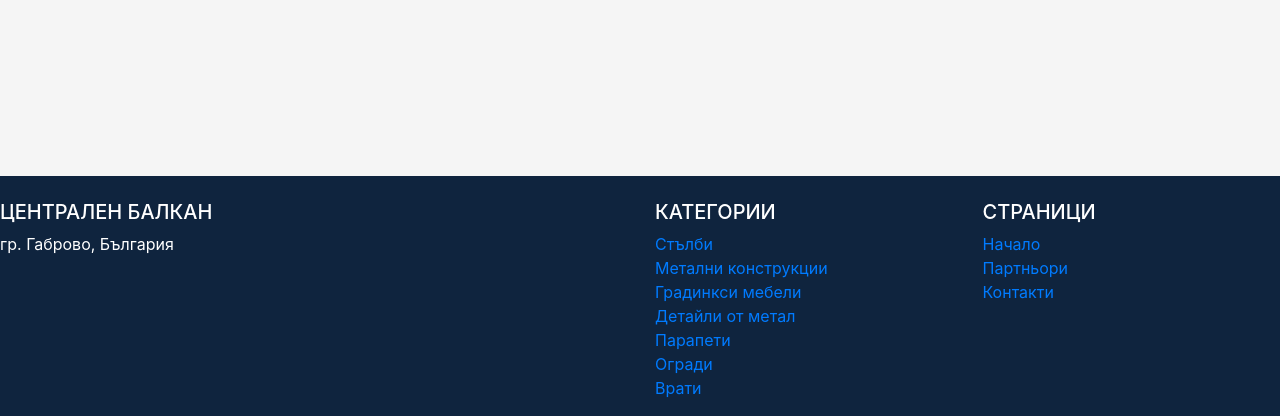
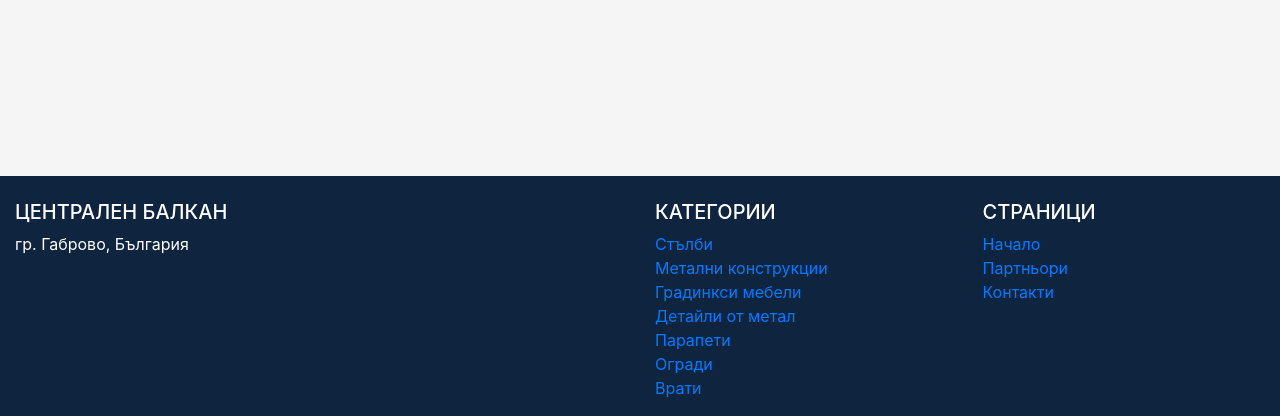
Before and after one commit to Central-Balkan/centralbalkan.com-old, a Django app: page /new/ in a window 1280 px wide. Shown: the part 1520-1936 px from the top of the page. Run offline with Django 3.2, Linux system fonts and the light colour scheme; data that the repository does not hold is empty; some libraries are stand-ins or nearby versions.

Commit message:
Add css for footer

```diff
--- a/central_balkan/central_balkan/static/css/base.css
+++ b/central_balkan/central_balkan/static/css/base.css
@@ -109,3 +109,7 @@ nav .navbar-toggler span {
     font-weight: bold;
     text-align: center;
 }
+
+.footer-text {
+    padding-left: 30px;
+}
--- a/central_balkan/central_balkan/templates/dashboard/base.html
+++ b/central_balkan/central_balkan/templates/dashboard/base.html
@@ -82,7 +82,7 @@
         <footer class="page-footer font-small blue pt-4">
           <div class="container-fluid text-center text-md-left">
             <div class="row">
-              <div class="col-md-6 mt-md-0 mt-3">
+              <div class="footer-text col-md-6 mt-md-0 mt-3">
                 <h5 class="text-uppercase">Централен Балкан</h5>
                 <p>гр. Габрово, България</p>
               </div>
```
